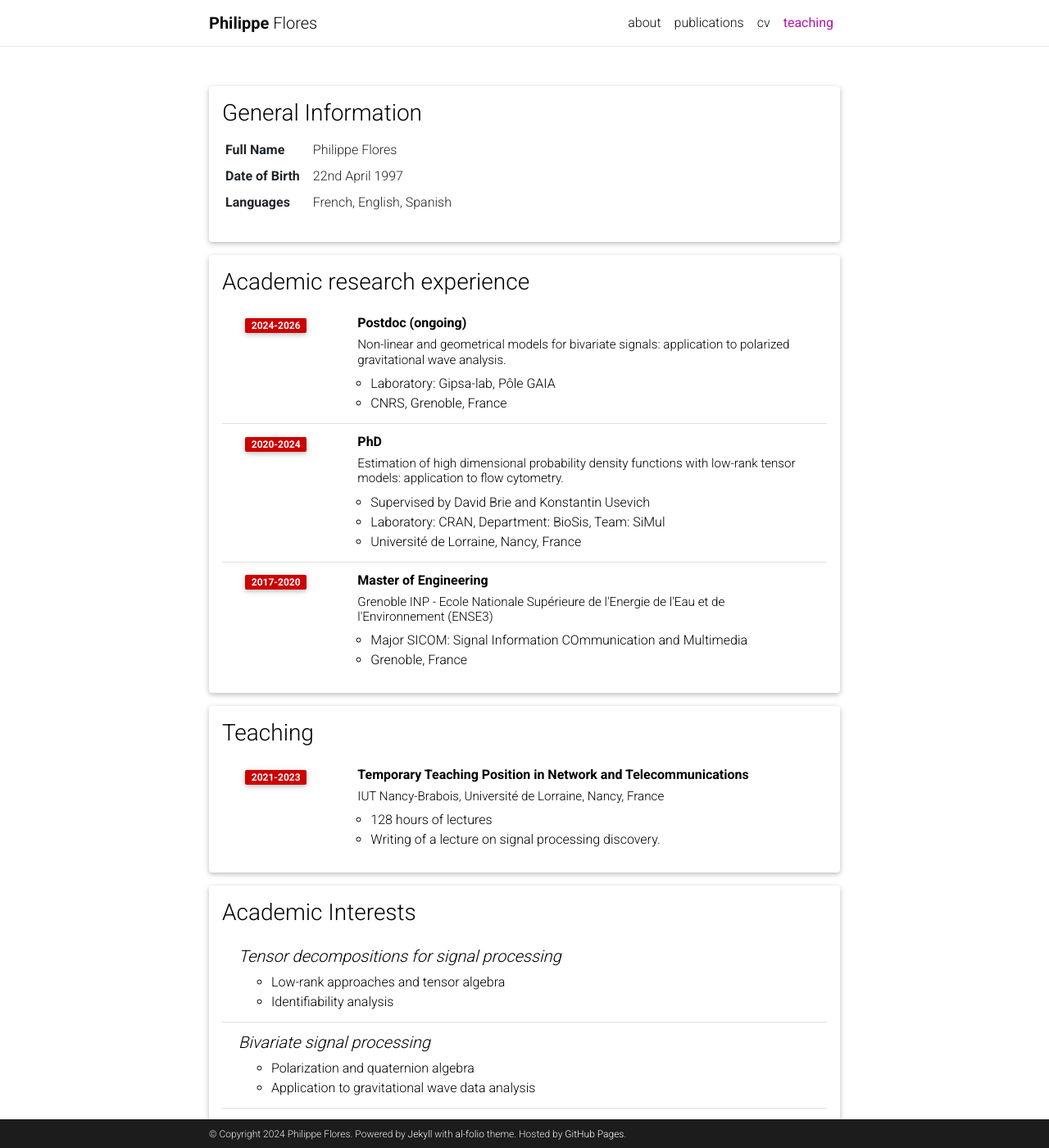
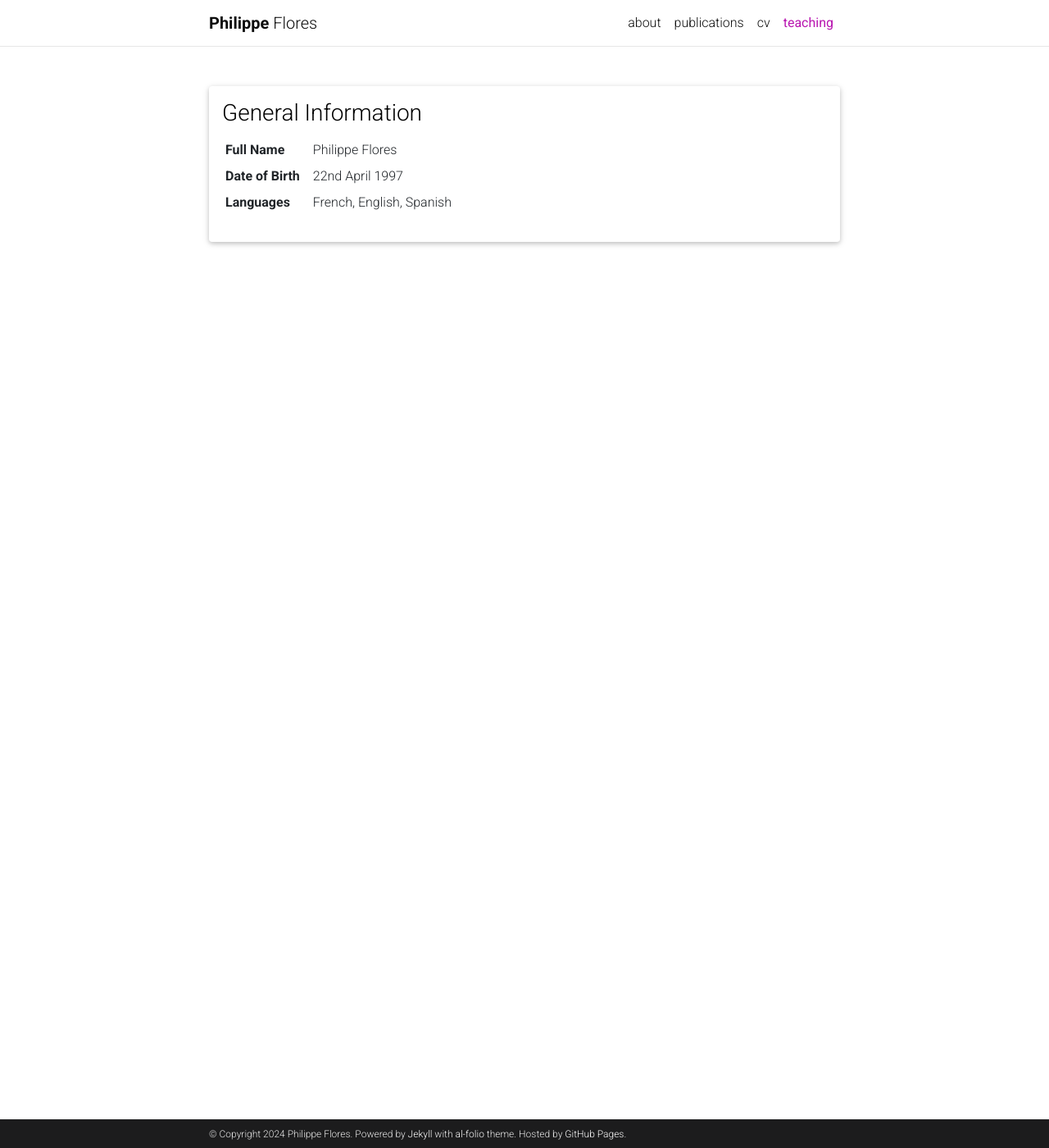
Before and after one commit to philippeflores/philippeflores.github.io, a Jekyll site: the page built from _pages/teaching.md, in a window 1280 px wide and 1400 px high. Shown: the whole window at 82% size. Built offline with Jekyll 4.4.1, drawn with Linux system fonts in a browser that asks for light colours; comment, search, counter and statistics services are not loaded; a style sheet for code colours, icons or effects is not loaded; some of the changed text lies outside the part shown.

Commit message:
test change in teaching data

```diff
--- a/_data/teaching.yml
+++ b/_data/teaching.yml
@@ -7,66 +7,3 @@
       value: 22nd April 1997
     - name: Languages
       value: French, English, Spanish
-
-- title: Academic research experience
-  type: time_table
-  contents:
-    - title: Postdoc (ongoing)
-      institution: "Non-linear and geometrical models for bivariate signals: application to polarized gravitational wave analysis."
-      year: 2024-2026
-      description:
-        - "Laboratory: Gipsa-lab, Pôle GAIA"
-        - "CNRS, Grenoble, France"
-    - title: PhD
-      institution: "Estimation of high dimensional probability density functions with low-rank tensor models: application to flow cytometry."
-      year: 2020-2024
-      description:
-        - "Supervised by David Brie and Konstantin Usevich"
-        - "Laboratory: CRAN, Department: BioSis, Team: SiMul"
-        - "Université de Lorraine, Nancy, France"
-    - title: Master of Engineering
-      institution: "Grenoble INP - Ecole Nationale Supérieure de l'Energie de l'Eau et de l'Environnement (ENSE3)"
-      year: 2017-2020
-      description:
-        - "Major SICOM: Signal Information COmmunication and Multimedia"
-        - "Grenoble, France"
-
-- title: Teaching
-  type: time_table
-  contents:
-    - title: Temporary Teaching Position in Network and Telecommunications
-      institution: IUT Nancy-Brabois, Université de Lorraine, Nancy, France
-      year: 2021-2023
-      description:
-        - 128 hours of lectures
-        - Writing of a lecture on signal processing discovery.
-
-- title: Academic Interests
-  type: nested_list
-  contents:
-    - title: Tensor decompositions for signal processing
-      items:
-        - Low-rank approaches and tensor algebra
-        - Identifiability analysis
-    - title: Bivariate signal processing
-      items:
-        - Polarization and quaternion algebra
-        - Application to gravitational wave data analysis
-    - title: Flow cytometry data analysis
-      items:
-        - Development of a new tensor-based approach
-        - Collaboration with medical doctors and biologists
-
-- title: Transversal Skills
-  type: nested_list
-  contents:
-    - title: Coding Skills
-      items:
-        - Expertise in MATLAB and Python
-        - Working a project with Git
-        - Scientific writing with Tex
-
-- title: Other Interests
-  type: list
-  contents:
-    - <u>Hobbies:</u> Basketball, Politics, Food.
```
